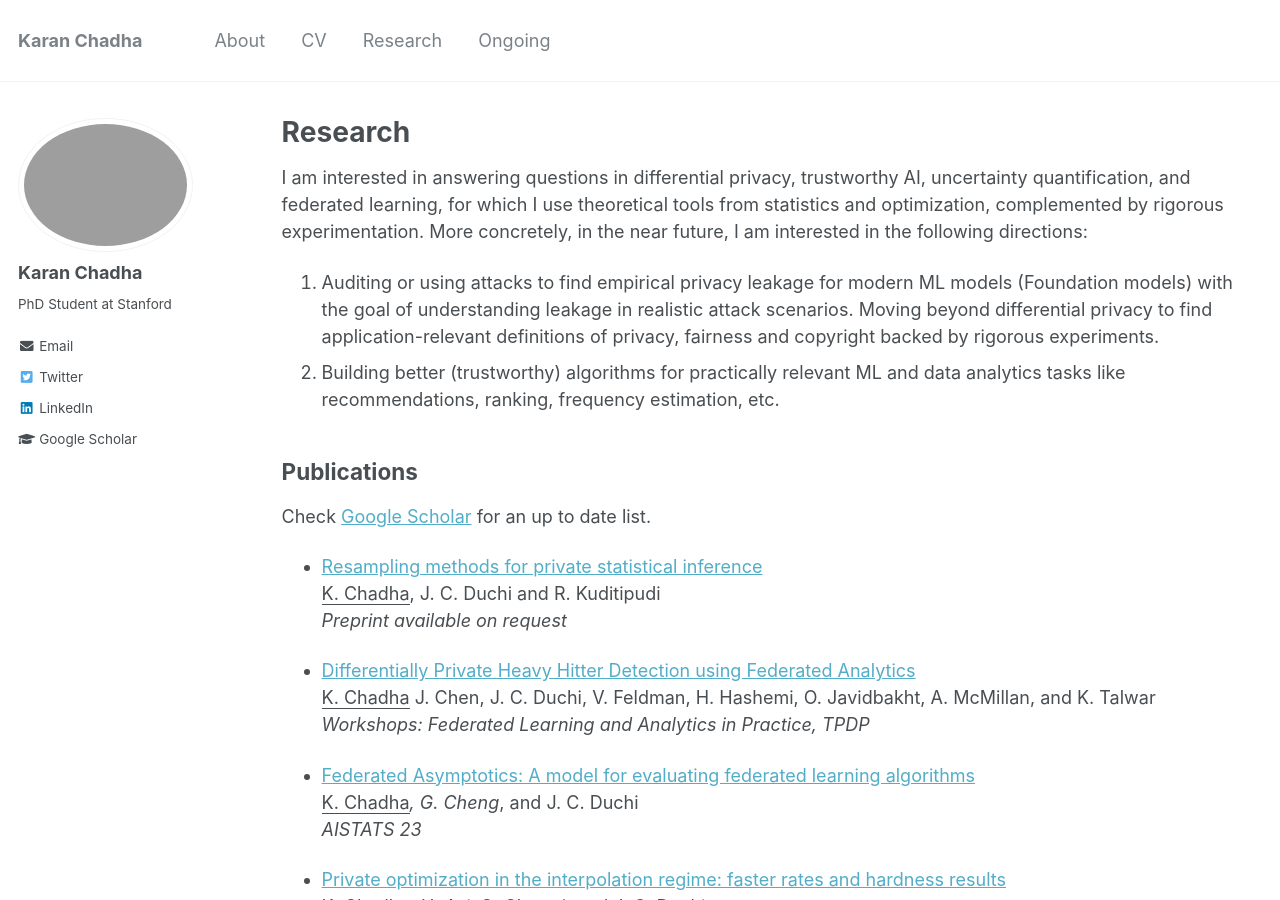
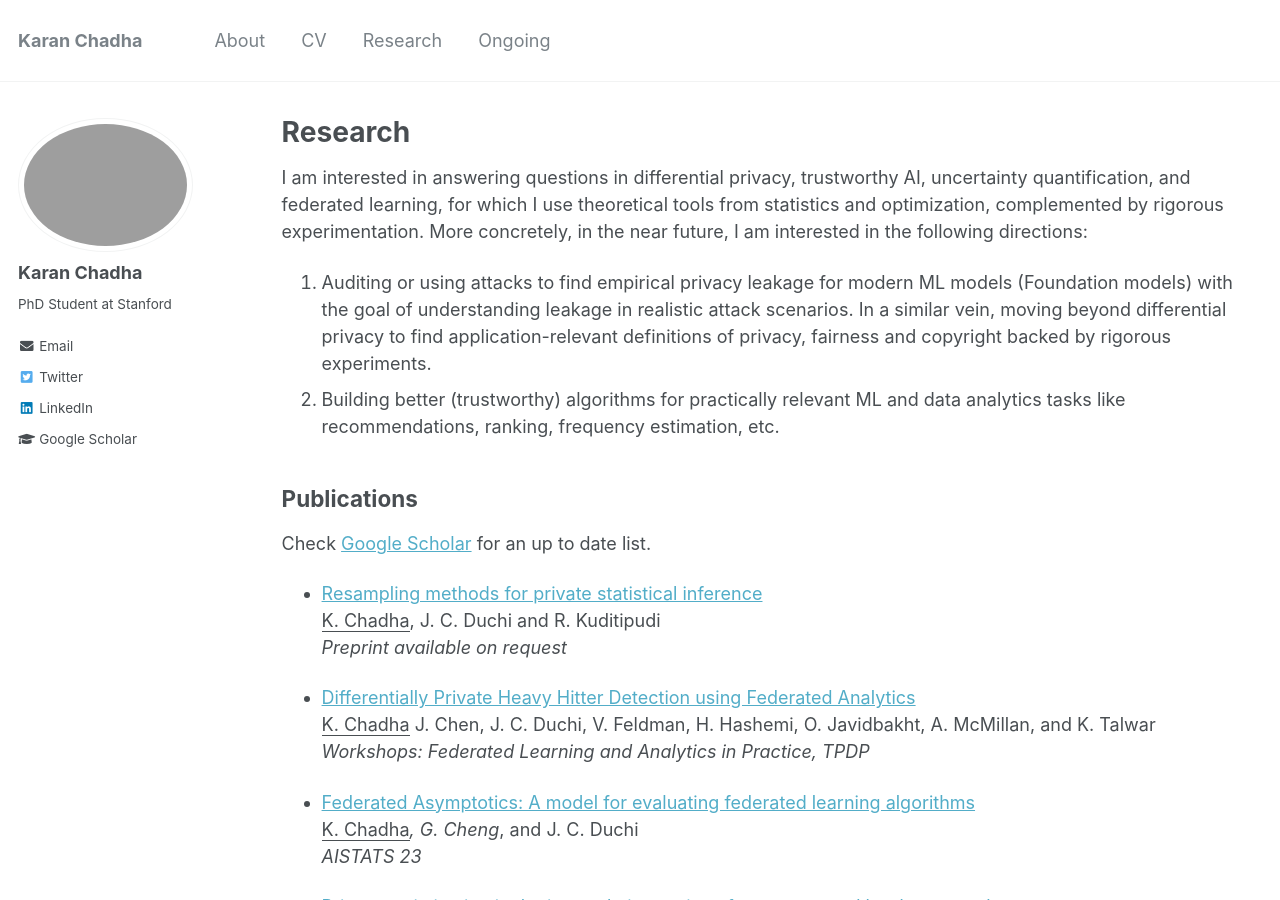
Before and after one commit to knchadha/knchadha.github.io, a Jekyll site: the page built from _pages/research.md, in a window 1280 px wide and 900 px high. Built offline with Jekyll 4.4.1, drawn with Linux system fonts in a browser that asks for light colours.

Commit message:
research update

```diff
--- a/_pages/research.md
+++ b/_pages/research.md
@@ -7,7 +7,7 @@ author_profile: true
 
 I am interested in answering questions in differential privacy, trustworthy AI, uncertainty quantification, and federated learning, for which I use theoretical tools from statistics and optimization, complemented by rigorous experimentation. More concretely, in the near future, I am interested in the following directions:
 
-1. Auditing or using attacks to find empirical privacy leakage for modern ML models (Foundation models) with the goal of understanding leakage in realistic attack scenarios. Moving beyond differential privacy to find application-relevant definitions of privacy, fairness and copyright backed by rigorous experiments.
+1. Auditing or using attacks to find empirical privacy leakage for modern ML models (Foundation models) with the goal of understanding leakage in realistic attack scenarios. In a similar vein, moving beyond differential privacy to find application-relevant definitions of privacy, fairness and copyright backed by rigorous experiments.
 2. Building better (trustworthy) algorithms for practically relevant ML and data analytics tasks like recommendations, ranking, frequency estimation, etc.
 
 ## Publications
```
Also changed, not shown: 2 other files.
